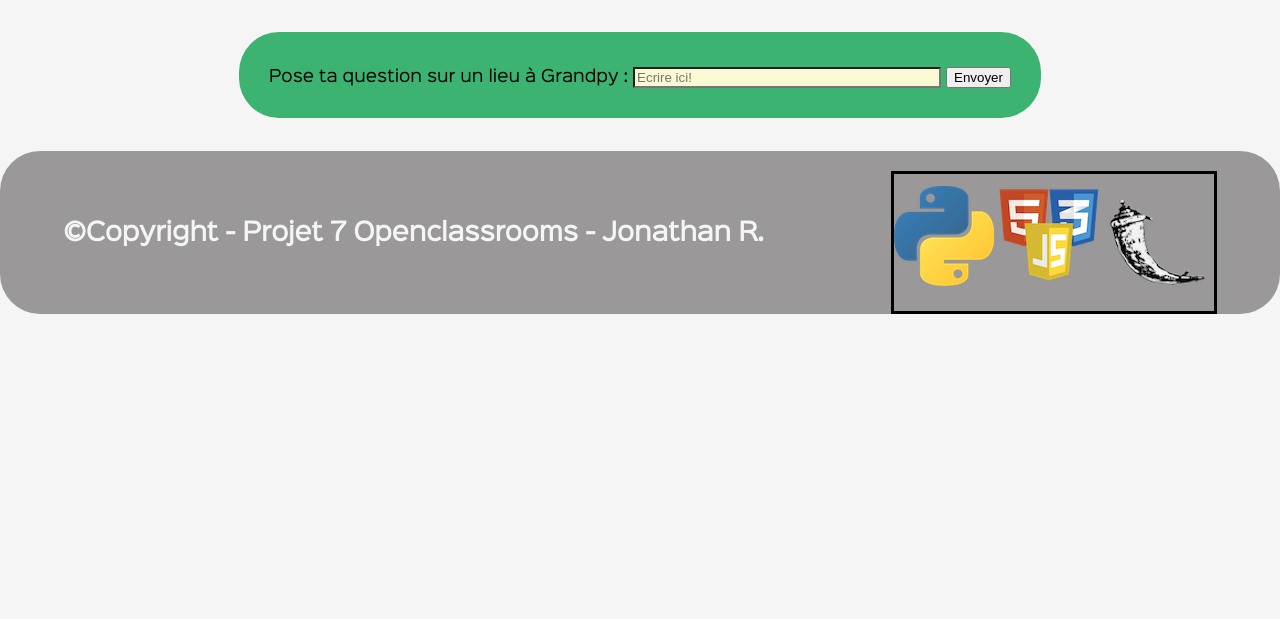
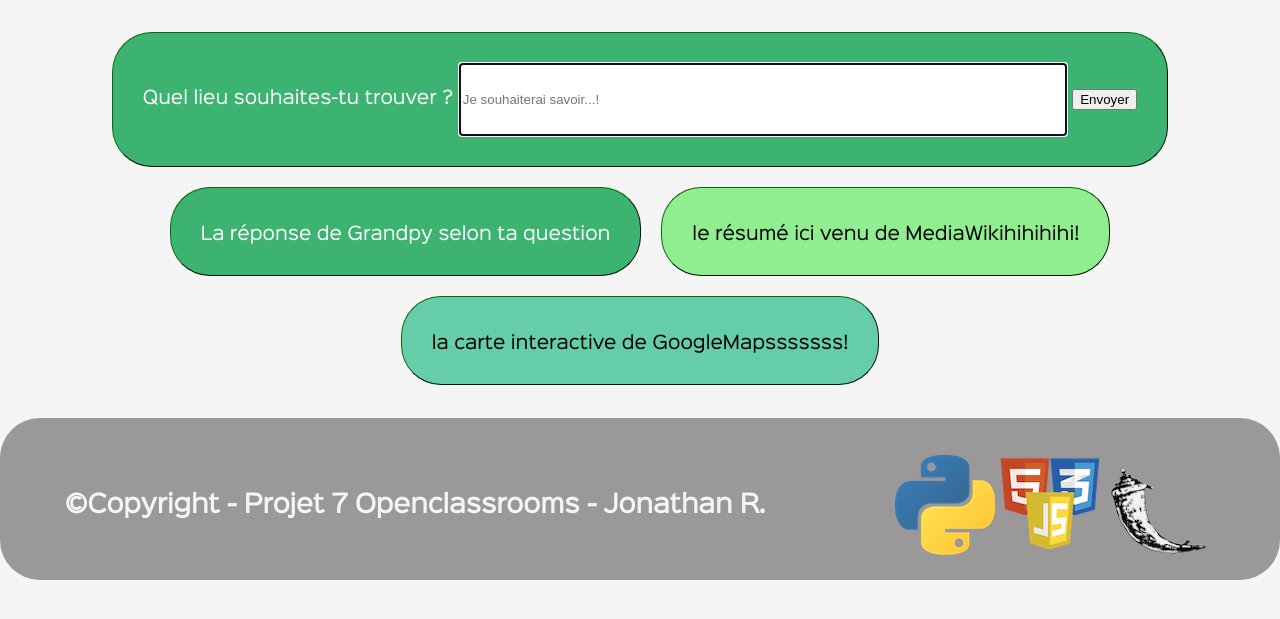
Before and after one commit to jonathanreveille/p7, a Flask app: page / in a window 1280 px wide. Shown: the part 57-676 px from the top of the page. Run offline with Flask 2, Linux system fonts and the light colour scheme.

Commit message:
all modules work fine before refactoring

```diff
--- a/flaskapp/static/style.css
+++ b/flaskapp/static/style.css
@@ -62,13 +67,14 @@ p{
     padding:30px;
     margin: 10px;
     border-radius: 40px;
-    /* border: outset rgb(9, 105, 9) 1px; */
+    border: outset rgb(9, 105, 9) 1px;
     text-align: justify;
-    font-size:1em
+    font-size:1.1rem
 }
 
 .buble0{
-    background: mediumseagreen
+    background: mediumseagreen;
+    color:white;
 }
 
 .buble1{
@@ -84,8 +90,9 @@ p{
 }
 
 .input--usertext{
-    width:300px;
-    background-color : lightgoldenrodyellow;
+    width:600px;
+    height:5em;
+    background-color : white;
     color: rgb(104, 58, 2);
 }
 
@@ -94,7 +101,6 @@ footer, .contenaire{
     display:flex;
     flex-flow: row wrap;
     padding-top:25px;
-    padding-top:20px;
     background-color: rgba(126, 123, 123, 0.753);
     border-radius:40px;
     height:auto;
@@ -110,15 +116,12 @@ footer, .contenaire{
 .icons{
     display:flex;
     flex-flow:column nowrap;
-    border: black 3px solid
+    /* border: green 3px solid */
 }
 
 .icon-area img{
     margin-bottom:20px;
 }
-
-
-
 
 /* NAVIGATION MENU */
 
--- a/flaskapp/templates/index.html
+++ b/flaskapp/templates/index.html
@@ -4,18 +4,27 @@
 
 <!-- HTML -->
     <form id="user-text-form">
-        <p class="buble0"> Pose ta question sur un lieu à Grandpy :
+        <p class="buble0"> Quel lieu souhaites-tu trouver ?
             <label for="userText"></label>
-            <input type="text" id="userText" class="input--usertext" name="userText" placeholder="Ecrire ici!">
+            <input type="text" id="userText" class="input--usertext" name="userText" placeholder="Je souhaiterai savoir...!" row="5" cols="50" autofocus>
             <input type="submit" value="Envoyer">
         </p>
 
     </form>
 
-    <!-- <div class="chatbox">
-        <p>les réponses sont ici</p>
-    </div> -->
-    <!-- HTML end  -->
+        <div class="chatbox">
+            <p class=buble0>La réponse de Grandpy selon ta question</p>
+        </div>
+
+        <div class="summary">
+            <p class=buble1>le résumé ici venu de MediaWikihihihihi!</p>
+        </div>
+
+        <div class="maps">
+            <p class=buble2>la carte interactive de GoogleMapsssssss!</p>
+        </div>
+
+    <!-- HTML end -->
 
     <script>
         // créer script.js et l'inclure dans cette page
--- a/models/googlemapsapi.py
+++ b/models/googlemapsapi.py
@@ -97,7 +97,7 @@ class GoogleMaps:
     # penser à l'ergonomie du programme
 
 def main():
-    g = GoogleMaps("Musée du Louvre, Paris")
+    g = GoogleMaps("Musée du Louvre")
     g.get_json()
     g.get_geocode()
     g.get_latitude()
```
Also changed, not shown: other parts of flaskapp/static/style.css (+17 -5 lines), models/mediawiki.py (+6 -6 lines), flaskapp/templates/layout.html (line endings or trailing spaces).
